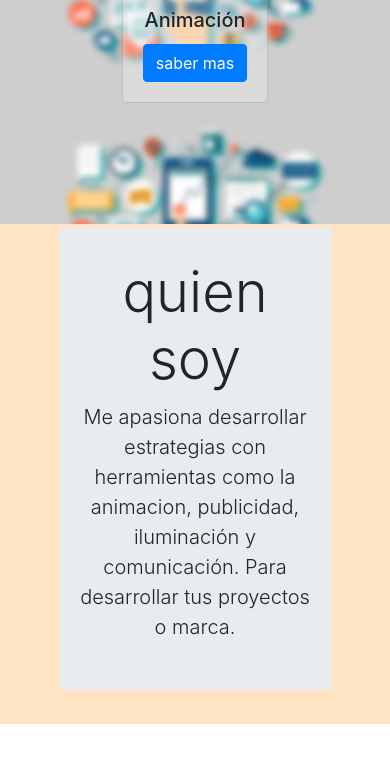
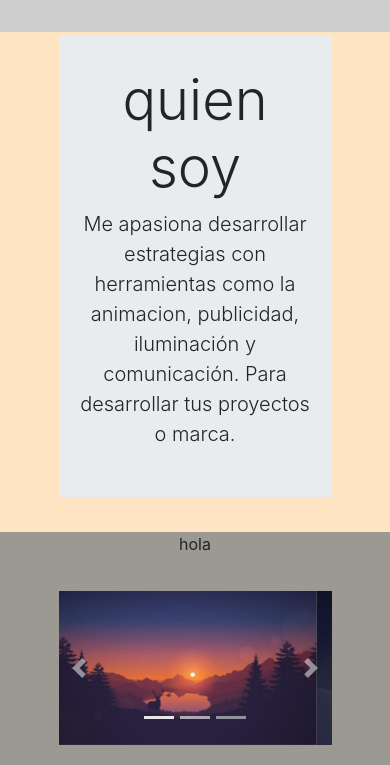
Before and after one commit to Cesar061/SandraCortez, a plain HTML site: page index.html in a window 390 px wide. Shown: the part 1051-1816 px from the top of the page. Before the commit the page ends 1775 px from the top, so only its background shows below. Drawn offline with nearby package versions, Linux system fonts and the light colour scheme.

Commit message:
carrucel

```diff
--- a/css/estilos.css
+++ b/css/estilos.css
@@ -44,11 +44,11 @@ font-family: 'Metal Mania', cursive; */
 
   #SV{
 	background-image: url('../img/bgpr.jpg');
-	background-repeat: repeat-y;
-	background-size: 100%;
+	background-repeat: repeat;
+	/* background-size: 100%; */
 	background-attachment: fixed;
 	width: 100%;
-	height: 1000px;
+	/* height: 1000px; */
 	justify-content: center;
 	align-items: center;
 	margin-right:auto
@@ -65,6 +65,7 @@ font-family: 'Metal Mania', cursive; */
     flex-direction: column;
     justify-content: center;
     align-items: center;
+    padding-bottom: 5%;
 }
 
 .card {
@@ -108,7 +109,6 @@ font-family: 'Metal Mania', cursive; */
      display: flex;
      align-items: center;
      justify-content: center;
-
      width: 70%;
  }
 
@@ -125,3 +125,27 @@ font-family: 'Metal Mania', cursive; */
  .lead{
      text-align: center;
  }
+
+ /* portafolio */
+
+
+ #portafolio{
+    background-color: rgb(156, 152, 146);
+	background-repeat: no-repeat;
+	background-size: 100%;
+	background-attachment: fixed;
+    width: 100%;
+    text-align: center;
+	justify-content: center;
+	align-items: center;
+	margin-right:auto
+ }
+
+.porta{
+    width: 70%;
+	display:block;
+	margin:auto;
+    padding-top: 5%;
+    padding-bottom: 5%;
+
+}
--- a/index.html
+++ b/index.html
@@ -75,7 +75,6 @@
 
 
   <div class="sobremi">
-
     <div class="jumbotron jumbotron-fluid">
       <div class="container">
         <h1 class="display-4">quien soy</h1>
@@ -84,10 +83,55 @@
     </div>
 
   </div>
+</section>
+<section id="portafolio">
+
+  <p>hola</p>
+
+  <div class="porta">
+    <div id="carouselExampleCaptions" class="carousel slide" data-ride="carousel">
+      <ol class="carousel-indicators">
+        <li data-target="#carouselExampleCaptions" data-slide-to="0" class="active"></li>
+        <li data-target="#carouselExampleCaptions" data-slide-to="1"></li>
+        <li data-target="#carouselExampleCaptions" data-slide-to="2"></li>
+      </ol>
+      <div class="carousel-inner">
+        <div class="carousel-item active">
+          <img src="./carousel/1.jpg" class="d-block w-100" alt="...">
+          <div class="carousel-caption d-none d-md-block">
+            <h5>First slide label</h5>
+            <p>Nulla vitae elit libero, a pharetra augue mollis interdum.</p>
+          </div>
+        </div>
+        <div class="carousel-item">
+          <img src="./carousel/2.jpg" class="d-block w-100" alt="...">
+          <div class="carousel-caption d-none d-md-block">
+            <h5>Second slide label</h5>
+            <p>Lorem ipsum dolor sit amet, consectetur adipiscing elit.</p>
+          </div>
+        </div>
+        <div class="carousel-item">
+          <img src="./carousel/3.jpg" class="d-block w-100" alt="...">
+          <div class="carousel-caption d-none d-md-block">
+            <h5>Third slide label</h5>
+            <p>Praesent commodo cursus magna, vel scelerisque nisl consectetur.</p>
+          </div>
+        </div>
+      </div>
+      <a class="carousel-control-prev" href="#carouselExampleCaptions" role="button" data-slide="prev">
+        <span class="carousel-control-prev-icon" aria-hidden="true"></span>
+        <span class="sr-only">Previous</span>
+      </a>
+      <a class="carousel-control-next" href="#carouselExampleCaptions" role="button" data-slide="next">
+        <span class="carousel-control-next-icon" aria-hidden="true"></span>
+        <span class="sr-only">Next</span>
+      </a>
+    </div>
+
+  </div>
 
 
 </section>
-
 
 
 <script src="https://code.jquery.com/jquery-3.5.1.slim.min.js" integrity="sha384-DfXdz2htPH0lsSSs5nCTpuj/zy4C+OGpamoFVy38MVBnE+IbbVYUew+OrCXaRkfj" crossorigin="anonymous"></script>
```
Also changed, not shown: carousel/1.jpg (added), carousel/2.jpg (added), carousel/3.jpg (added).
